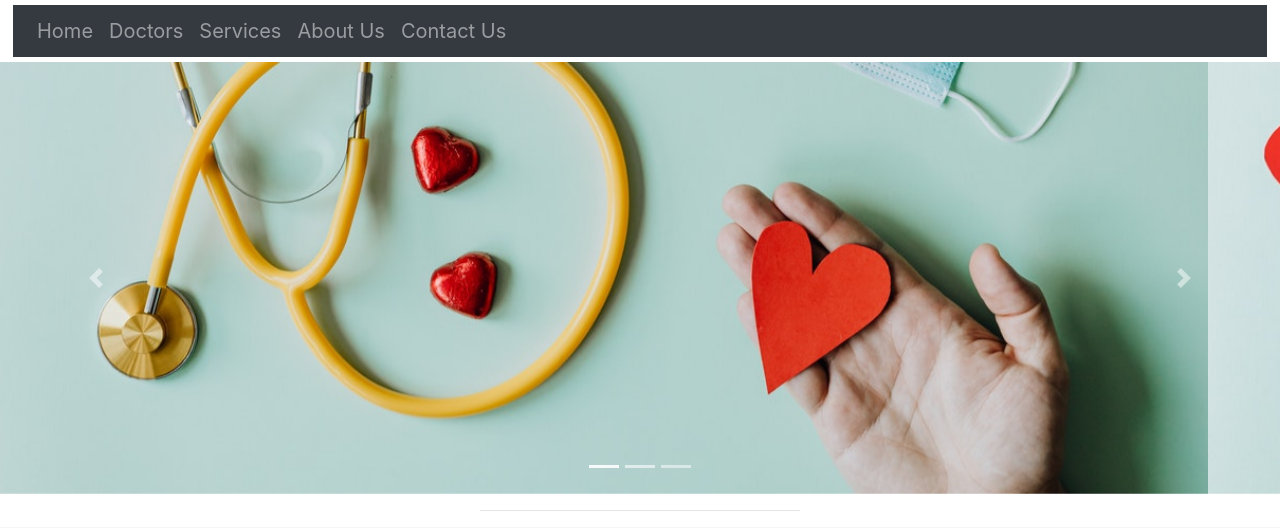
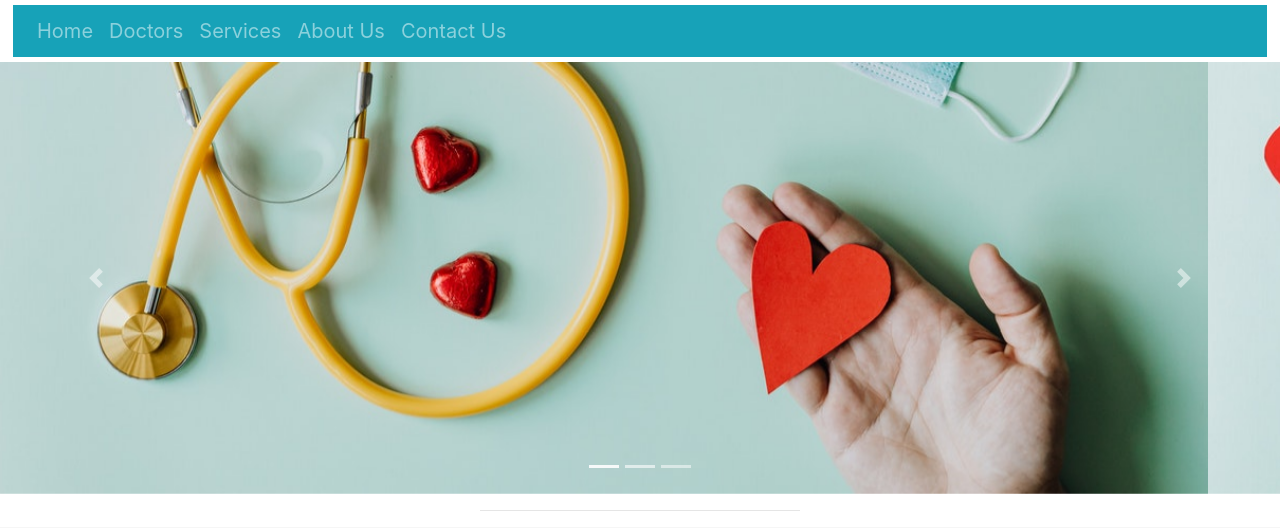
Before and after one commit to Rajat7227/healthcare.github.io, a plain HTML site: page index.html in a window 1280 px wide. Shown: the top 528 px of the page. Drawn offline with nearby package versions, Linux system fonts and the light colour scheme.

Commit message:
Update index.html

```diff
--- a/index.html
+++ b/index.html
@@ -30,7 +30,7 @@
     </head>
     <body>
         <header><div class="navbar-toggler">
-            <nav class="navbar navbar-expand-md bg-dark navbar-dark">
+            <nav class="navbar navbar-expand-md bg-info navbar-dark">
   <!-- Brand -->
 
   <!-- Toggler/collapsibe Button -->
```
